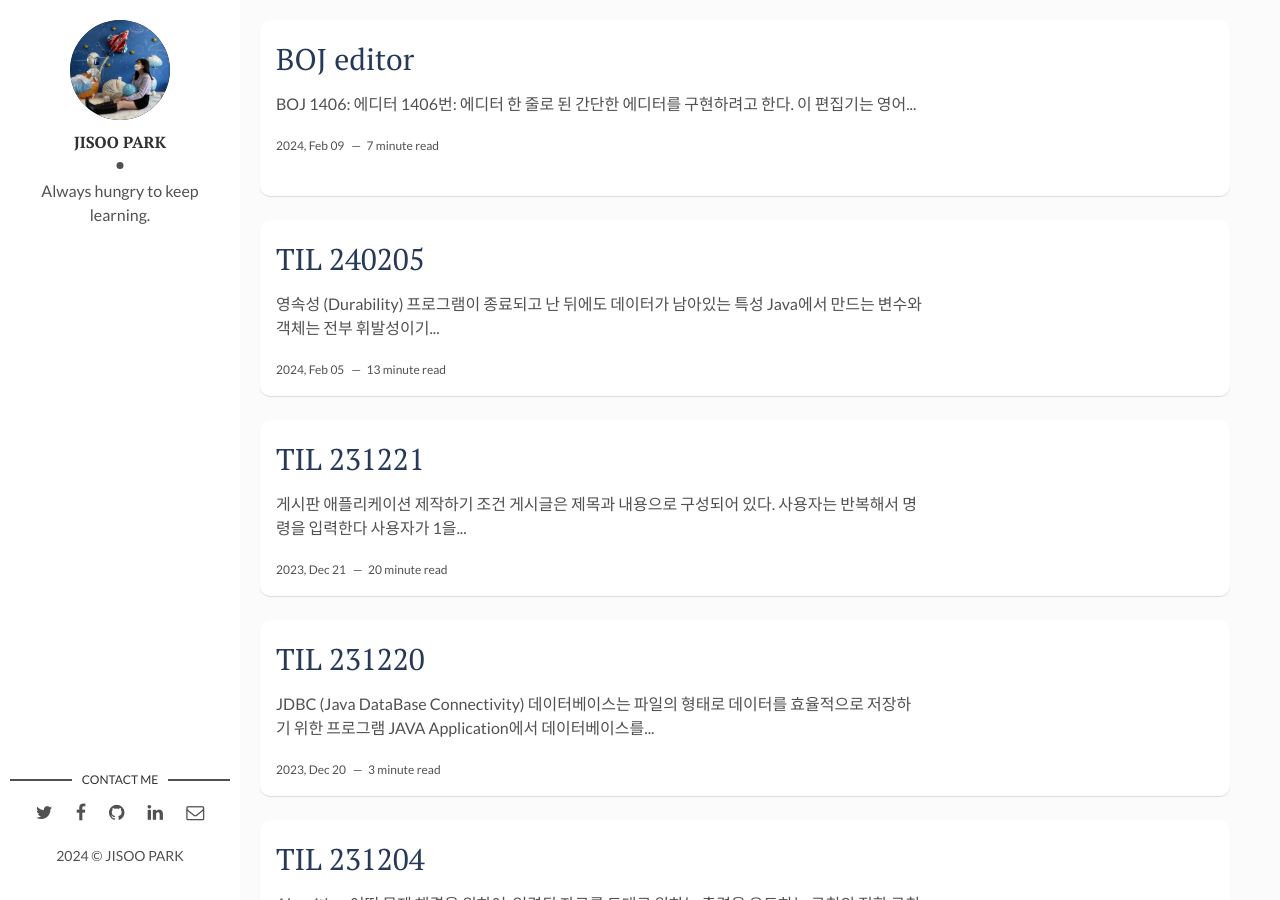
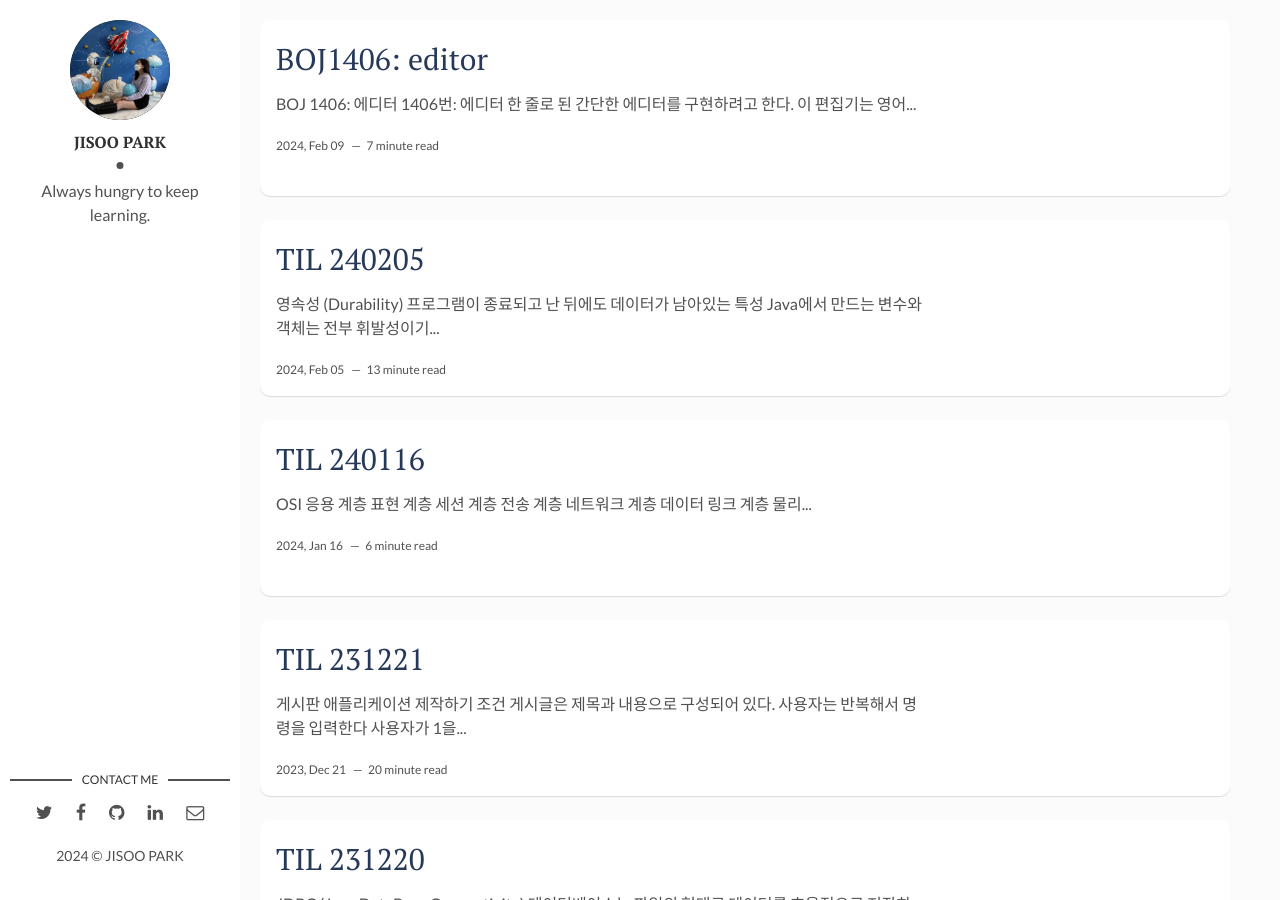
Before and after one commit to jisoo0609/jisoo0609.github.io, a Jekyll site: the page built from index.html, in a window 1280 px wide and 900 px high. Built offline with Jekyll 4.4.1, drawn with Linux system fonts in a browser that asks for light colours; the list of posts is cut into pages by our own code; some of the changed lines change nothing that is shown.

Commit message:
add posts

````diff
--- /dev/null
+++ b/_posts/2024-01-16-til-240116.md
@@ -0,0 +1,367 @@
+---
+layout: post
+title: "TIL 240116"
+date: 2024-01-16 13:32:20 +0900
+description: You’ll find this post in your `_posts` directory. Go ahead and edit it and re-build the site to see your changes. # Add post description (optional)
+img: # Add image post (optional)
+fig-caption: # Add figcaption (optional)
+tags: [TCP, HTTP, OSI]
+---
+---
+# OSI
+
+- 응용 계층
+- 표현 계층
+- 세션 계층
+- 전송 계층
+- 네트워크 계층
+- 데이터 링크 계층
+- 물리 계층
+
+# TCP / IP
+
+- 응용 계층
+- 전송 계층
+- 인터넷 계층
+- 네트워크 접근 계층
+
+## 물리 계층
+
+- 전기적, 기계적, 물리적 특성을 이용해 데이터를 전달하는 역할
+- 케이블
+    - 전압차로 0과 1을 전달
+- 리피터
+    - 신호의 조작 없이 더 먼곳에 신호를 전달
+- 허브
+
+## 데이터 링크 계층
+
+- 데이터를 전송 받을 수 있는 두 기계(Node)사이의 연결 계층
+- 각 기계 사이의 데이터를 안전하게 전달하는 역할
+- 물리 계층의 오류를 감지, 데이터 재전송
+- 데이터 전달을 위해 MAC 주소를 사용
+- 랜카드 (Network Interface Controller)
+- 스위치
+    - MAC 주소를 바탕으로 보내줌
+
+## 네트워크 계층
+
+- Node와 Node는 연결되어 네트워크를 이룬다
+- 네트워크 계층은 이런 Node의 네트워크 내부의 데이터 전송
+- 네트워크와 네트워크 사이에서 데이터를 어떻게 전송할지 결정
+- 데이터가 너무 크다면 데이터의 크기를 조정하는 역할
+    - 데이터의 크기 조정; 패킷 크기 조정
+- 공유기
+- 라우터
+
+### 프로토콜
+
+### IP (Internet Protocol)
+
+- 두 컴퓨터 사이에 연결된 노드들을 통해 데이터를 전달하는 방법을 정의하는 규약
+- IP 주소를 통해 네트워크의 컴퓨터를 구분
+- 데이터가 온전히 전달되는지를 보장하지는 않음
+
+## 전송 계층
+
+- 실제로 데이터가 사용자(양쪽 프로세스)가 의도한대로 전송되도록 해주는 계층
+- 데이터가 손실이 있었다면 판단
+- 손실이 발생하면 다시 보내라고 요청하는 등
+- IP 주소를 통해 컴퓨터를 결정하면, Port 번호를 통해 특정 프로세스를 결정
+
+### 프로토콜
+
+### TCP (Transmission Control Protocol)
+
+- 실제로 전달할 데이터를 쪼갬
+- 쪼개진 데이터가 정상적인지를 판단하기 위한 정보와 함께 패킷의 단위로 보냄
+
+## 세션 계층 & 표현 계층
+
+### 세션 계층
+
+- TCP를 비롯한 전송 계층 통신의 세션을 관리하는 계층
+- 두 컴퓨터 연결
+- 연결 제어
+- 연결을 중단하는 역할
+
+### 표현 계층
+
+- 전달된 데이터를 사용하는 시스템의 형식에 맞게 변환하는 계층
+- 하위 계층에서 데이터를 정상적으로 전송할 수 있도록 함
+- 전송받은 데이터를 정상적으로 해석할 수 있도록 함
+
+## 응용 계층
+
+- 하위 계층을 통해서 전달된 데이터는 컴퓨터(프로세스)가 해석할 수 있는 형태로, 온전히 전달되었을 것을 기대 가능
+- 전달된 데이터가 어떤 형태여야 하는지를 정의
+- 어떤 식으로 데이터를 담고 있는지가 중요
+- HTTP, SMTP, FTP
+
+---
+
+# HTTP (HyperText Transfer Protocol)
+
+- 통신 계층 이후 전달된 데이터가 어떻게 표현되어 있는지를 나타냄
+- 클라이언트와 서버가 이야기를 나눌 때 주고받는 문서의 양식
+- HTML 문서와 같은 자원을 주고받을 수 있도록 하는 규약
+- 클라이언트가 요청하면 서버 응답 → Client - Server Protocol
+
+## HTTP Request
+
+### Request Line
+
+- HTTP Method (GET, POST…)
+- URL 경로
+- HTTP 버전
+
+### Request Header
+
+- 요청에 대한 부수적인 정보
+- 어떤 방식으로 해석해야 하는지
+- 어떤 형태의 응답을 기대하는지
+
+### Request Body
+
+- 요청을 통해 전달되고 싶은 실제 데이터
+- 상황에 따라 (조회 요청 등) 생략 가능
+
+## HTTP Request Method
+
+- HTTP 요청이 어떤 목적을 가졌는지 표현하는 동사
+
+### GET
+
+- 데이터 조회를 목적으로 하는 요청 때 (READ)
+
+### POST
+
+- 데이터를 포함한 요청을 보낼 때 (CREATE)
+
+### PUT
+
+- 데이터를 포함한 요청을 보낼 때 (UPDATE)
+
+### DELETE
+
+- 데이터를 삭제하는 요청을 보낼 때 (DELETE)
+
+---
+
+## HTTP Response
+
+### Status Line
+
+- HTTP 버전
+- 상태 코드
+- 상태 코드 메시지
+
+### Response Header
+
+- 응답에 대한 부수적인 정보
+- 어떤 방식으로 해석해야 하는지
+
+### Response Body
+
+- 요청을 전달하고 싶은 실제 데이터
+- 응답의 내용이 포함
+
+## HTTP Status Codes
+
+- HTTP 요청의 처리가 어떻게 되었는지 알려주는 상태 코드
+- 100 ~ 199
+    - 정보 제공 목적
+- 200 ~ 299
+    - 요청이 성공적으로 처리되었음
+    - 일반적으로 기대하는 응답
+- 300 ~ 399
+    - 요청의 처리를 위해 클라이언트의 추가적인 행동이 필요 (redirect)
+- 400 ~ 499
+    - 클라이언트가 처리가 불가능한 요청을 한 경우 (400, 401, 403, 404)
+- 500 ~ 599
+    - 서버에 문제가 생겨서 처리가 불가능해진 경우 (500)
+
+---
+
+# Java EE / Spring
+
+## Web Server
+
+- 최초의 웹에는 데이터에 따라 바뀌는 응답이라는 개념이 없음
+- 요청에 해당하는 파일을 돌려주는 것
+
+## Web Application
+
+- 웹 서버 상에서 실행되며, 웹 서버가 전달한 요청에 따라 알맞은 응답을 생성해내는 응용 소프트웨어의 등장
+- 브라우저에서 실행되는 응용 소프트웨어
+
+## Web Application Server
+
+- Web Server를 내장시켜 바로 실행할 수 있게 만듦
+
+# Java Enterprise Edition
+
+- Java의 `HttpServlet` 인터페이스를 구현
+- Web Server에게 설정 파일을 전달함으로서 특정 요청에 따라 실행될 Java 코드 지정이 가능해짐
+- 어떤 요청에 대해 어떤 Servlet을 쓸지 정의하는 `web.xml`
+
+## `@Component` +`Scan()`
+
+- 컴포넌트 어노테이션이 붙은 스프링 빈 객체 IoC Container에 등록
+
+## Spring Framework / Spring MVC
+
+### `DispatcherServlet`
+
+- 하나의 `HTTPServlet` 에서 모든 요청을 받고, 이후 개발자가 정의한 POJO에게 요청 위임
+
+## Spring Boot Project
+
+---
+
+# Serialization
+
+- 직렬화
+- 메모리 상에 저장된 데이터를 전송 가능한 형태로 바꾸는 작업
+- java → yam; 직렬화
+- java ← yaml; 역직렬화
+
+# JSON (JavaScript Object Notation)
+
+- Lightweight data-interchange format
+- 데이터를 주고받는 데 활용할 수 있는 데이터 표현 방식
+- JavaScript 객체를 표현하는 방식에서 문법 차용
+- `{ }` 내부에 key - value  쌍을 `:` 으로 구분
+
+```json
+{
+		"title": "게시글 제목"
+		"content": "Lorem ipsum"
+}
+```
+
+- 사람이 읽고 쓰기 쉬움
+- 기계가 파싱하고 만들기 편함
+- 거의 대부분의 API 통신에서 사용
+
+# `@RequestMapping`
+
+- 클라이언트의 요청이 들어왔을 때 `@RequestMapping` 에 전달한 설정이 일치할 경우 실행할 메서드 설정
+
+
+
+```java
+@RequestMapping(
+        value = "/example/{pathVar}",
+        // method: 어떤 HTTP 메서드에 대해 실행이 되는지
+        method = {RequestMethod.GET, RequestMethod.POST},
+				// contsumes: 어떤 데이터 형식에 대해 실행이 되는지
+        // 요청의 Content-Type 헤더
+        consumes = MediaType.APPLICATION_JSON_VALUE,
+        // headers: 어떤 헤더가 포함되어야 실행이 되는지
+        // x-likelion 헤더에 hello 추가
+        headers = "x-likelion=hello",
+        // param: 어떤 Query Parameter가 있어야 하는지
+        params = "likelion=hello"
+)
+@ResponseBody
+public String example(@PathVariable("pathVar") String pathVar) {
+    return "done";
+}
+```
+
+- `value` - 요청 URL의 PATH
+- `method` - 요청의 HTTP Method. 복수 설정 가능
+- `headers` - 요청 헤더
+- `params` - 요청 Query Parameter
+- `consumes` / `produes` - 요청 응답으로 주고받는 데이터 형식을 정하는 용도
+
+# `@RequestHeader`
+
+- HTTP 요청의 헤더를 확인하고 싶을 때 사용
+- 단일 헤더의 값을 받아옴
+
+```java
+public String optionHeader(
+		@RequestHeader("x-likelion") String likelionHeader
+)
+```
+
+- 전체 헤더를 `Map`, `MultiMap`, `HttpHeader`형으로 받아옴
+
+```java
+public String allHeaders(
+		@RequestHeader Map<String, String> headers
+)
+```
+
+- 데이터 형식을 알면 반드시 문자열로 설정할 필요 없음
+- 데이터 형식이 일치하지 않으면 400 에러 발생
+- `required` 활용 가능
+
+```java
+public String optionHeader(
+		@RequestHeader(
+				value = "x-likelion",
+				// required: 포함을 반드시 해야하는지
+				required = false
+		)
+		String likelionHeader
+)
+```
+
+# `@RequestBody` / `@ResponseBody`
+
+- HTTP 요청과 응답의 Body를 결정
+- 클라이언트가 보낸 데이터의 필드가 지정된 객체와 동일할 경우 그 데이터를 할당해 객체를 만듦
+- 응답하는 객체의 필드를 해석 가능한 데이터의 형태(JSON 등)로 Body에 할당
+
+```java
+@PostMapping("articles/create")
+// 메서드의 반환값을
+// View로 취급하지 않고,
+// 순수한 전달될 HTTP Response Body로 취급하는 어노테이션
+@ResponseBody
+public ArticleDto create(
+        @RequestBody
+        ArticleDto dto
+) {
+    log.info(dto.toString());
+    String title = dto.getTitle();
+    String content = dto.getContent();
+    dto.setTitle(content);
+    dto.setContent(title);
+    return dto;
+}
+```
+
+# `ResponseEntity`
+
+```java
+@PostMapping("student/entity")
+public ResponseEntity<ResponseDto> postEntity(
+        @RequestBody
+        StudentDto studentDto
+) {
+    log.info(studentDto.toString());
+    ResponseDto responseDto = new ResponseDto();
+    responseDto.setMessage("등록 완료");
+    HttpHeaders headers = new HttpHeaders();
+    headers.add("x-likelion-response", "hello");
+    return new ResponseEntity<>(
+            responseDto, HttpStatus.CREATED);
+}
+```
+
+- 응답 코드 설정
+
+```java
+return new ResponseEntity<>(responseDto, HttpStatus.CREATED);
+```
+
+- 응답 헤더 추가
+
+```java
+HttpHeaders headers = new HttpHeaders();
+headers.add("x-likelion-response", "hello");
+```
--- a/_posts/2024-02-09-boj-editor.md
+++ b/_posts/2024-02-09-boj1406-editor.md
@@ -1,6 +1,6 @@
 ---
 layout: post
-title: BOJ editor
+title: "BOJ1406: editor"
 date: 2024-02-09 13:32:20 +0900
 description: You’ll find this post in your `_posts` directory. Go ahead and edit it and re-build the site to see your changes. # Add post description (optional)
 img: # Add image post (optional)
````
